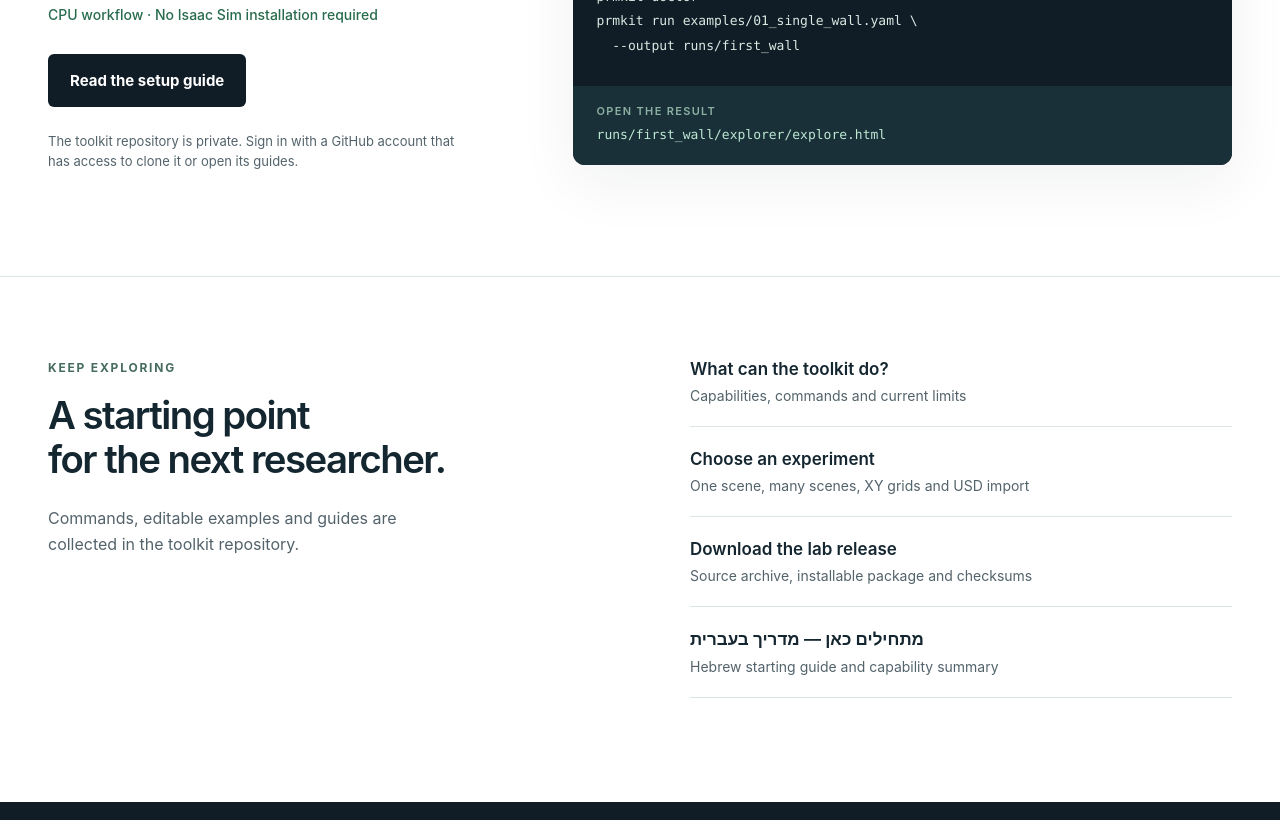
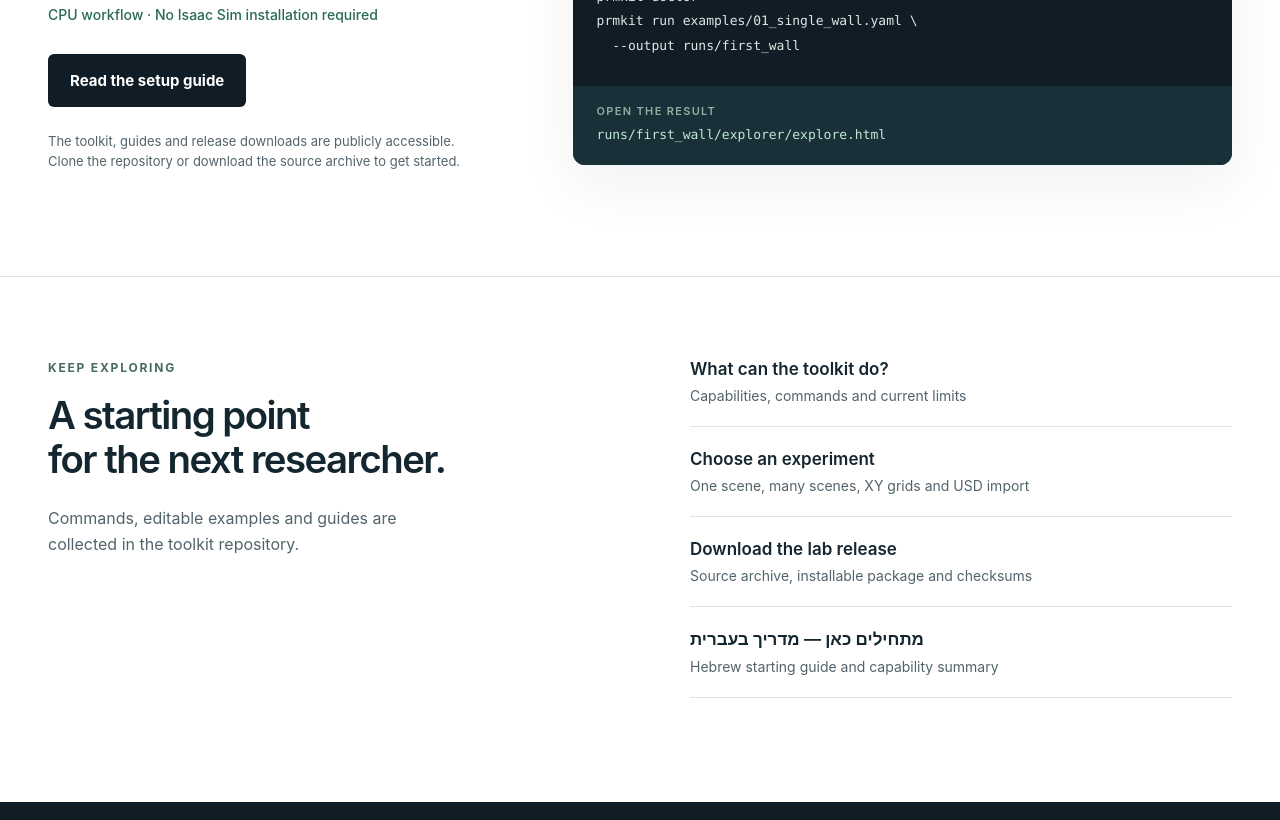
Before and after one commit to CaptJack3/prm-kit-site, a plain HTML site: page index.html in a window 1280 px wide. Shown: the part 2540-3360 px from the top of the page. Drawn offline with Linux system fonts and the light colour scheme.

Commit message:
Update project website for public toolkit access

```diff
--- a/index.html
+++ b/index.html
@@ -95,7 +95,7 @@
 
     <section class="section getting-started" id="start" aria-labelledby="start-title">
       <div class="container start-layout">
-        <div class="start-copy"><p class="eyebrow">YOUR FIRST EXPERIMENT</p><h2 id="start-title">Start small.<br>Then make it yours.</h2><p>The single-wall example is a short installation check. Run it on Linux or WSL with Python 3.11, then open the generated explorer in your browser.</p><p class="setup-detail">CPU workflow · No Isaac Sim installation required</p><a class="button button-dark" href="https://github.com/CaptJack3/multiobjective-prm-kit/blob/main/docs/GETTING_STARTED.md">Read the setup guide</a><p class="access-note">The toolkit repository is private. Sign in with a GitHub account that has access to clone it or open its guides.</p></div>
+        <div class="start-copy"><p class="eyebrow">YOUR FIRST EXPERIMENT</p><h2 id="start-title">Start small.<br>Then make it yours.</h2><p>The single-wall example is a short installation check. Run it on Linux or WSL with Python 3.11, then open the generated explorer in your browser.</p><p class="setup-detail">CPU workflow · No Isaac Sim installation required</p><a class="button button-dark" href="https://github.com/CaptJack3/multiobjective-prm-kit/blob/main/docs/GETTING_STARTED.md">Read the setup guide</a><p class="access-note">The toolkit, guides and release downloads are publicly accessible. Clone the repository or download the source archive to get started.</p></div>
         <div class="terminal">
           <div class="terminal-heading"><span>QUICKSTART · BASH</span><button id="copy-command" type="button">Copy commands</button></div>
           <pre><code id="quickstart-command">git clone https://github.com/CaptJack3/multiobjective-prm-kit.git
```
Also changed, not shown: 1 other file.
